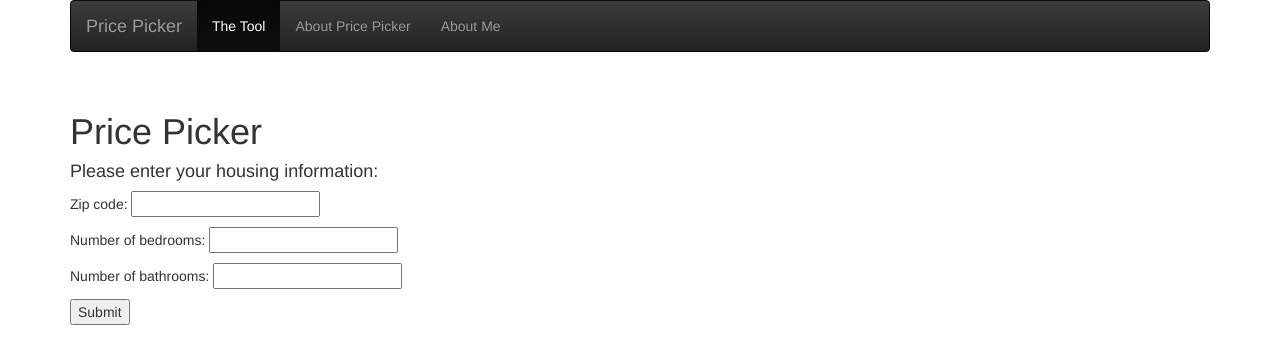
After one commit to dmastropole/Capstone, a Flask app: page /tool in a window 1280 px wide. The commit adds this page. Shown: the top 364 px of the page. Run offline with Flask 2, Linux system fonts and the light colour scheme; some libraries are stand-ins or nearby versions.

Commit message:
make tool interactive

```diff
--- a/app.py
+++ b/app.py
@@ -1,4 +1,11 @@
 from flask import Flask, render_template, request, redirect
+import requests
+import simplejson as json
+import re
+
+import numpy as np
+import scipy.special
+import pandas as pd
 
 app = Flask(__name__)
 
@@ -10,6 +17,50 @@ def main():
 def about_tool():
   return render_template('about_tool.html')
 
+@app.route('/tool', methods=['GET','POST'])
+def tool():
+  if request.method == 'GET':
+    return render_template('tool.html')
+  else:
+    return redirect('/results')
+
+@app.route('/results', methods=['GET', 'POST'])
+def get_data():
+    zipcode = request.form['zipcode']
+    bdrms = request.form['bdrms']
+    baths = request.form['baths']
+
+    #ZIPCODE API
+    api_key = 'htn05QPh3vokALrY8T2RgaOd2Um4hMtzfQzlGpCKV14vMvtUpwMFHBTJvgON2hni'
+    url = 'https://www.zipcodeapi.com/rest/'
+    url = url + api_key + '/info.json/' + zipcode +'/degrees'
+
+    r = requests.get(url=url)
+    dataset = json.loads(r.content)
+
+    lat = dataset['lat']
+    lng = dataset['lng']
+    coordinates = '(' + str(lng) + ',' + str(lat) +')'
+
+    #CRAIGSLIST API
+    url = 'http://www.rentrent.org/RENT/Ads.aspx?'
+    xmin = lng - 0.1
+    xmax = lng + 0.1
+    ymin = lat - 0.1
+    ymax = lat + 0.1
+
+    url = url + 'xmin=' + str(xmin) + '&ymin=' + str(ymin) + '&xmax=' + str(xmax) + '&ymax=' + str(ymax) + '&bd=' + str(bdrms) + '&ba=' + str(baths) + '&pets=-1&type=2&throwErrorIfOverLimit=false&callback=xxx'
+    r = requests.get(url=url)
+    data = r.content
+    prices = re.findall(r'&#x0024;(\d+)', data)
+
+    #convert prices to integers
+    prices = [float(i) for i in prices]
+    mean_price = np.mean(prices)
+    price_str = '%.2f' % mean_price
+
+    return render_template('results.html', coordinates=coordinates, data=price_str)
+
 @app.route('/about_me')
 def about_me():
   return render_template('about_me.html')
--- a/templates/main.html
+++ b/templates/main.html
@@ -27,13 +27,13 @@
         <span class="icon-bar"></span>
         <span class="icon-bar"></span>
       </button>
-      <a class="navbar-brand" href="#">Price Picker</a>
+      <a class="navbar-brand" href="/">Price Picker</a>
     </div>
 
     <!-- Collect the nav links, forms, and other content for toggling -->
     <div class="collapse navbar-collapse" id="bs-example-navbar-collapse-1">
       <ul class="nav navbar-nav">
-		<li class="active"><a href="/">Home</a></li>
+		<li class="active"><a href="/tool">The Tool</a></li>
 		<li><a href="/about_tool">About Price Picker</a></li>
 		<li><a href="/about_me">About Me</a></li>
       </ul>
--- /dev/null
+++ b/templates/tool.html
@@ -0,0 +1,27 @@
+{% extends "main.html" %}
+{% block content %}
+<h1>Price Picker</h1>
+  <div class=metanav>
+
+    <h4>
+      Please enter your housing information:
+    </h4>
+
+    <form id='params' method='post' action='results' >
+      <p>
+    Zip code: <input type='text' name='zipcode' />
+      </p>
+      <p>
+    Number of bedrooms: <input type='text' name='bdrms' />
+      </p>
+      <p>
+    Number of bathrooms: <input type='text' name='baths' />
+      </p>
+      <p>
+    <input type='submit' value='Submit' />
+      </p>
+    </form>
+
+  </div>
+
+{% endblock %}
```
Also changed, not shown: templates/results.html (added, +11 -0 lines).
